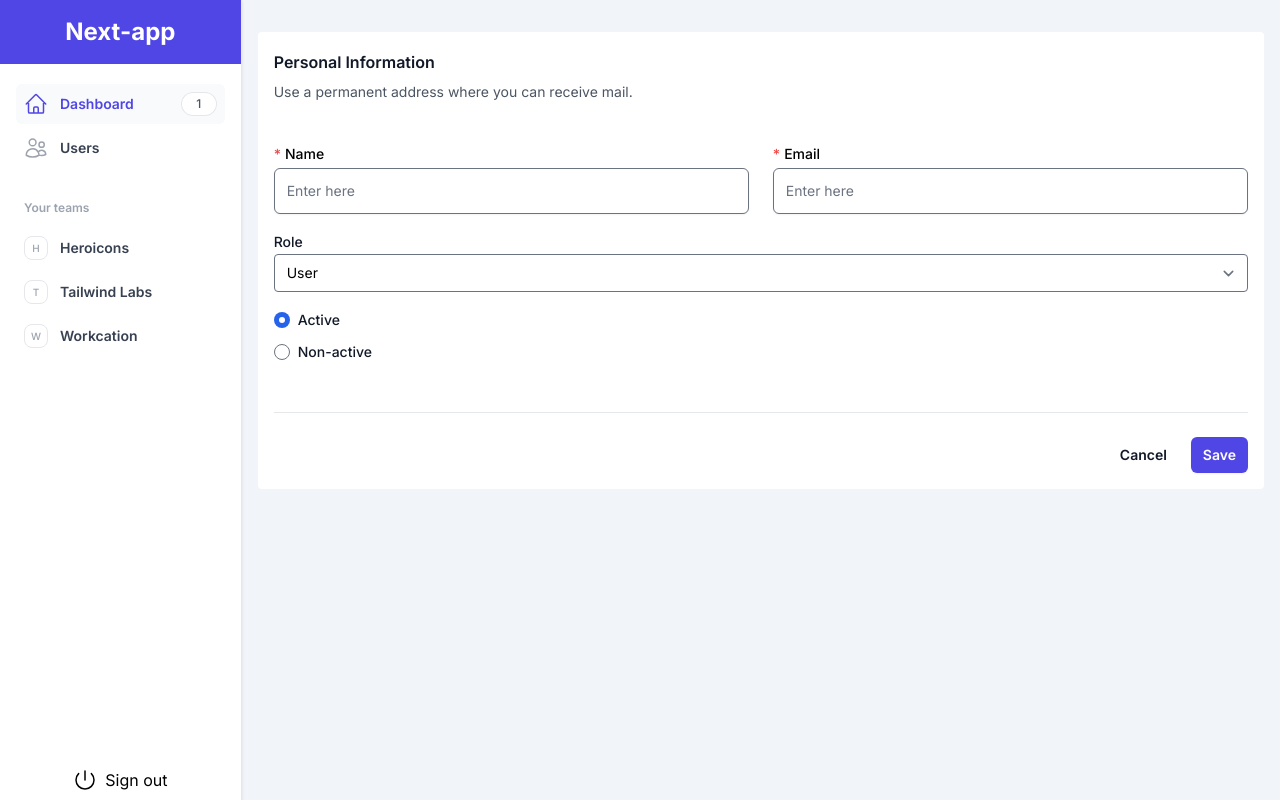
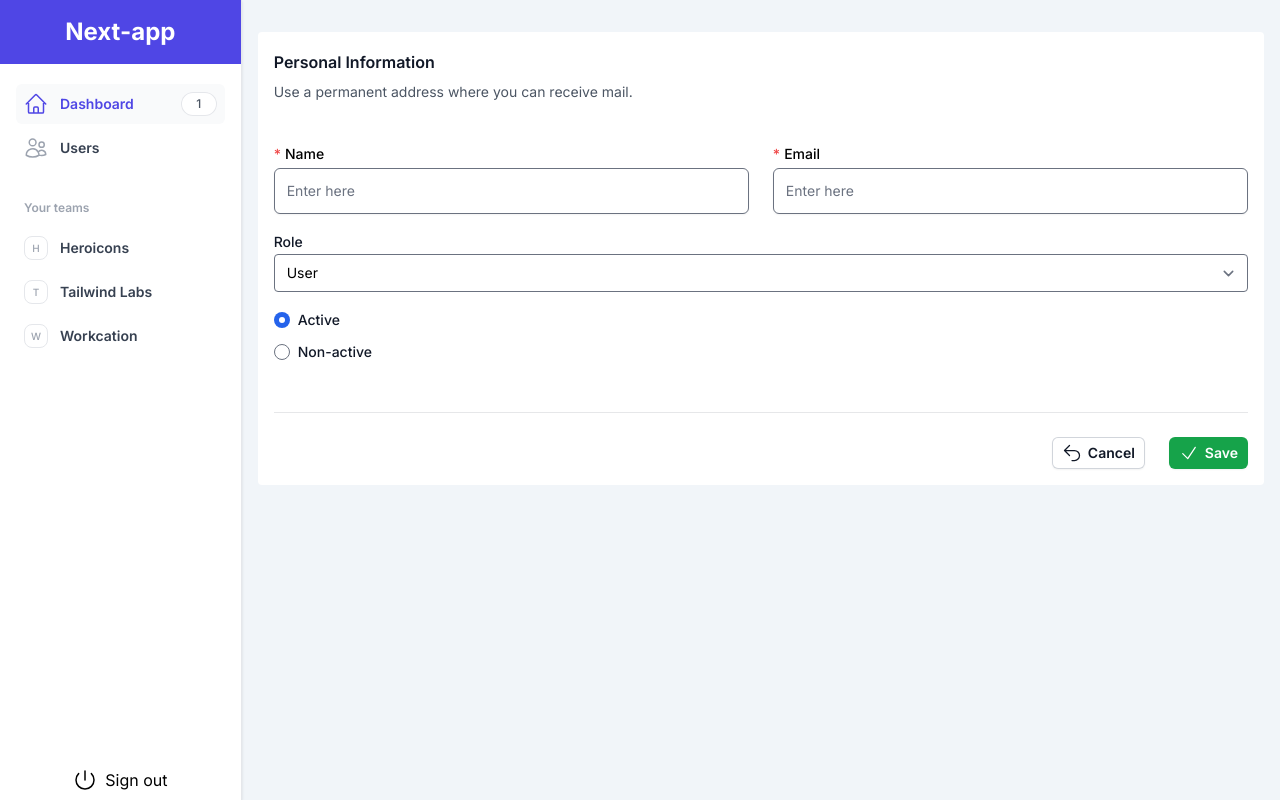
Before and after one commit to nutrisari-jeruk/next-app, a Next.js app: page /user/create in a window 1280 px wide. Built offline with nearby package versions, Linux system fonts and the light colour scheme; no server answers.

Commit message:
chore(components): Button Components now using HeadlessUi and HeroIcons

```diff
--- a/src/app/(dashboard)/user/create/page.tsx
+++ b/src/app/(dashboard)/user/create/page.tsx
@@ -1,8 +1,9 @@
 'use client';
 
-import { Input } from '@/components';
+import { Input, TwButton } from '@/components';
 import { createUser } from '../actions';
 import { useFormState, useFormStatus } from 'react-dom';
+import { ArrowUturnLeftIcon, CheckIcon } from '@heroicons/react/24/outline';
 
 export default function Page() {
   const { pending } = useFormStatus();
@@ -105,19 +106,20 @@ export default function Page() {
         </div>
 
         <div className="mt-6 flex items-center justify-end gap-x-6">
-          <button
+          <TwButton
             type="button"
-            className="text-sm font-semibold leading-6 text-gray-900"
-          >
-            Cancel
-          </button>
-          <button
+            title="Cancel"
+            variant="secondary"
+            icon={<ArrowUturnLeftIcon className="h-5 w-5" aria-hidden="true" />}
+          />
+
+          <TwButton
             type="submit"
             disabled={pending}
-            className="rounded-md bg-indigo-600 px-3 py-2 text-sm font-semibold text-white shadow-sm hover:bg-indigo-500 focus-visible:outline focus-visible:outline-2 focus-visible:outline-offset-2 focus-visible:outline-indigo-600"
-          >
-            Save
-          </button>
+            title="Save"
+            variant="success"
+            icon={<CheckIcon className="h-5 w-5" aria-hidden="true" />}
+          />
         </div>
       </form>
     </div>
--- a/src/app/(dashboard)/user/page.tsx
+++ b/src/app/(dashboard)/user/page.tsx
@@ -5,8 +5,9 @@ import fetcher from '@/lib/fetcher';
 import type { BaseResponse } from '@/types/api';
 import type { User } from '@/types/user';
 import Table from './components/table';
-import { Button } from '@/components';
+import { TwButton } from '@/components';
 import Link from 'next/link';
+import { PlusCircleIcon } from '@heroicons/react/24/outline';
 
 export default function Page() {
   const { data, error, isLoading } = useSWR<BaseResponse<User[]>>(
@@ -32,11 +33,16 @@ export default function Page() {
       </div>
 
       <div className="mt-8 flex flex-col gap-4">
-        <div className="w-24">
-          <Link href="/user/create">
-            <Button title="Add User" variant="primary" size="sm" />
-          </Link>
-        </div>
+        <Link href="/user/create">
+          <TwButton
+            type="submit"
+            title="Add User"
+            variant="success"
+            size="xs"
+            iconPosition="right"
+            icon={<PlusCircleIcon className="h-5 w-5" aria-hidden="true" />}
+          />
+        </Link>
         <Table />
       </div>
     </div>
--- /dev/null
+++ b/src/components/TwButton/index.tsx
@@ -0,0 +1,62 @@
+import { Button as HeadlessUIButton } from '@headlessui/react';
+import clsx from 'clsx';
+import React from 'react';
+
+interface TwButton extends React.ButtonHTMLAttributes<HTMLButtonElement> {
+  title?: string;
+  size?: string;
+  variant?: string;
+  className?: string;
+  isLoading?: boolean;
+  icon?: React.ReactNode;
+  iconPosition?: string;
+}
+
+export default function TwButton(props: TwButton) {
+  const {
+    title = 'Button',
+    size = 'md',
+    variant = 'primary',
+    iconPosition = 'left',
+    className = '',
+    icon = null,
+    ...attr
+  } = props;
+
+  const variantClass: { [key: string]: string } = {
+    primary:
+      'bg-indigo-600 text-white hover:bg-indigo-500 focus-visible:outline-indigo-600',
+    secondary:
+      'bg-white text-gray-900 ring-1 ring-inset ring-gray-300 hover:bg-gray-50',
+    danger:
+      'bg-red-600 text-white hover:bg-red-500 focus-visible:outline-red-600',
+    success:
+      'bg-green-600 text-white hover:bg-green-500 focus-visible:outline-green-600',
+  };
+
+  const sizeClass: { [key: string]: string } = {
+    xs: 'px-2 py-1 text-xs',
+    sm: 'px-2 py-1 text-sm',
+    md: 'px-2.5 py-1.5 text-sm',
+    lg: 'px-3 py-2 text-sm',
+    xl: 'px-3.5 py-2.5 text-sm',
+  };
+
+  return (
+    <div>
+      <HeadlessUIButton
+        className={clsx(
+          'inline-flex items-center gap-x-1.5 rounded-md font-semibold shadow-sm focus-visible:outline focus-visible:outline-2 focus-visible:outline-offset-2',
+          sizeClass[size],
+          variantClass[variant],
+          className,
+        )}
+        {...attr}
+      >
+        {iconPosition === 'left' && icon}
+        {title}
+        {iconPosition === 'right' && icon}
+      </HeadlessUIButton>
+    </div>
+  );
+}
--- a/src/components/button/index.tsx
+++ /dev/null
@@ -1,49 +0,0 @@
-interface Button {
-  title?: string;
-  size?: string;
-  variant?: string;
-  type?: 'button' | 'reset' | 'submit';
-  disabled?: boolean;
-  className?: string;
-  isLoading?: boolean;
-  icon?: React.ReactNode;
-  attrs?: React.HTMLAttributes<HTMLButtonElement>;
-  handleClick?: () => void;
-}
-
-export default function Button(props: Button) {
-  const {
-    title = 'Button',
-    size = 'md',
-    variant = 'primary',
-    type = 'button',
-    className = '',
-    icon = null,
-    handleClick,
-  } = props;
-
-  const variantClass: { [key: string]: string } = {
-    primary:
-      'bg-gray-800 hover:bg-gray-700 active:bg-gray-700 disabled:bg-gray-700',
-    secondary: 'bg-red-500',
-  };
-
-  const sizeClass: { [key: string]: string } = {
-    sm: 'text-sm p-2',
-    md: 'text-md px-4 py-2',
-    lg: 'text-lg px-8 py-4',
-  };
-
-  return (
-    <button
-      type={type}
-      className={`${className} w-full rounded text-white ${variantClass[variant]} ${sizeClass[size]}`}
-      onClick={handleClick}
-    >
-      <div className="flex items-center justify-center gap-2">
-        {icon}
-        {title}
-      </div>
-    </button>
-  );
-}
--- a/src/components/index.tsx
+++ b/src/components/index.tsx
@@ -1,5 +1,5 @@
-import Button from './button';
+import TwButton from './TwButton';
 import Input from './input';
 import Table from './table';
 
-export { Button, Input, Table };
+export { TwButton, Input, Table };
```
